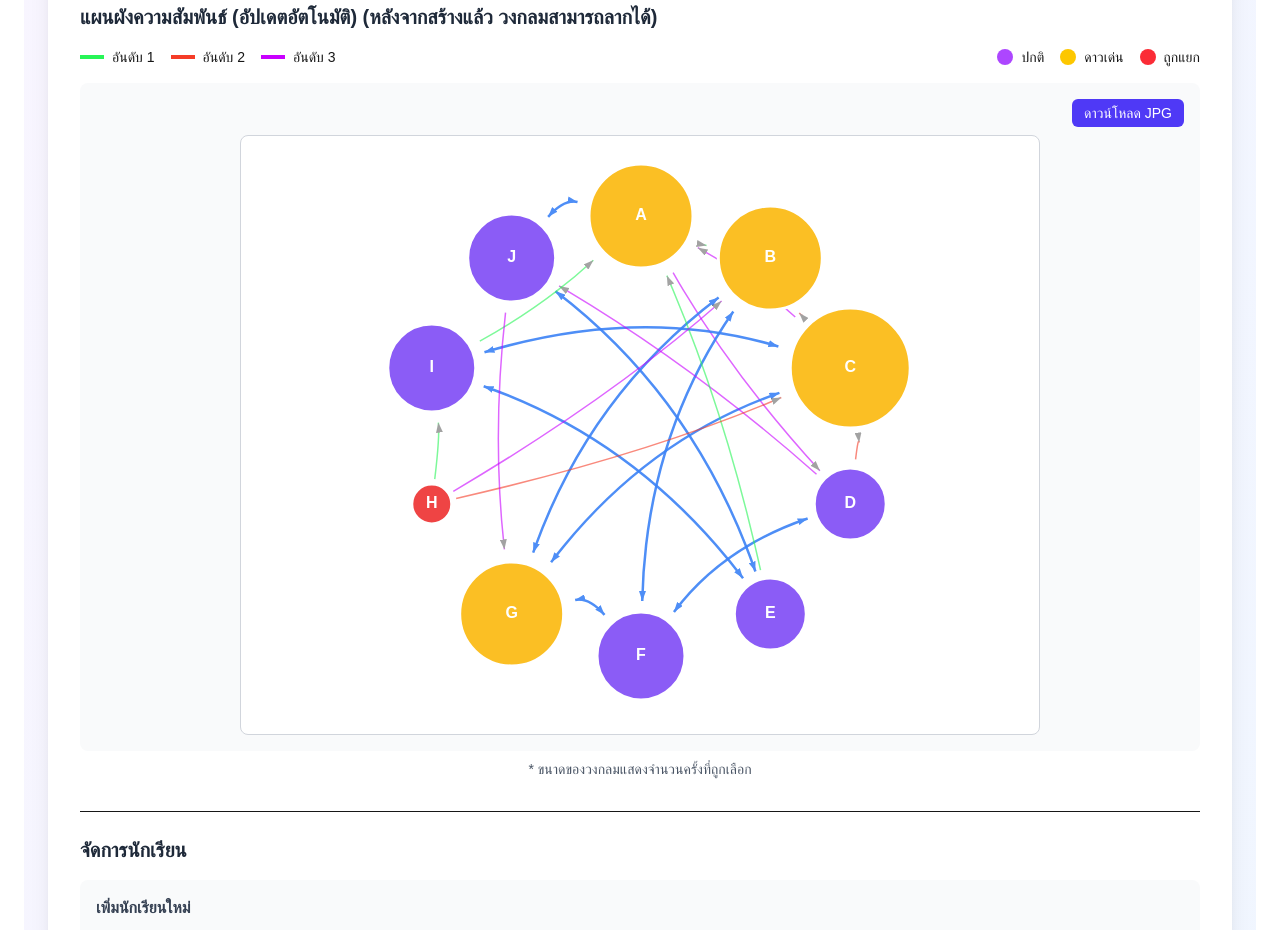
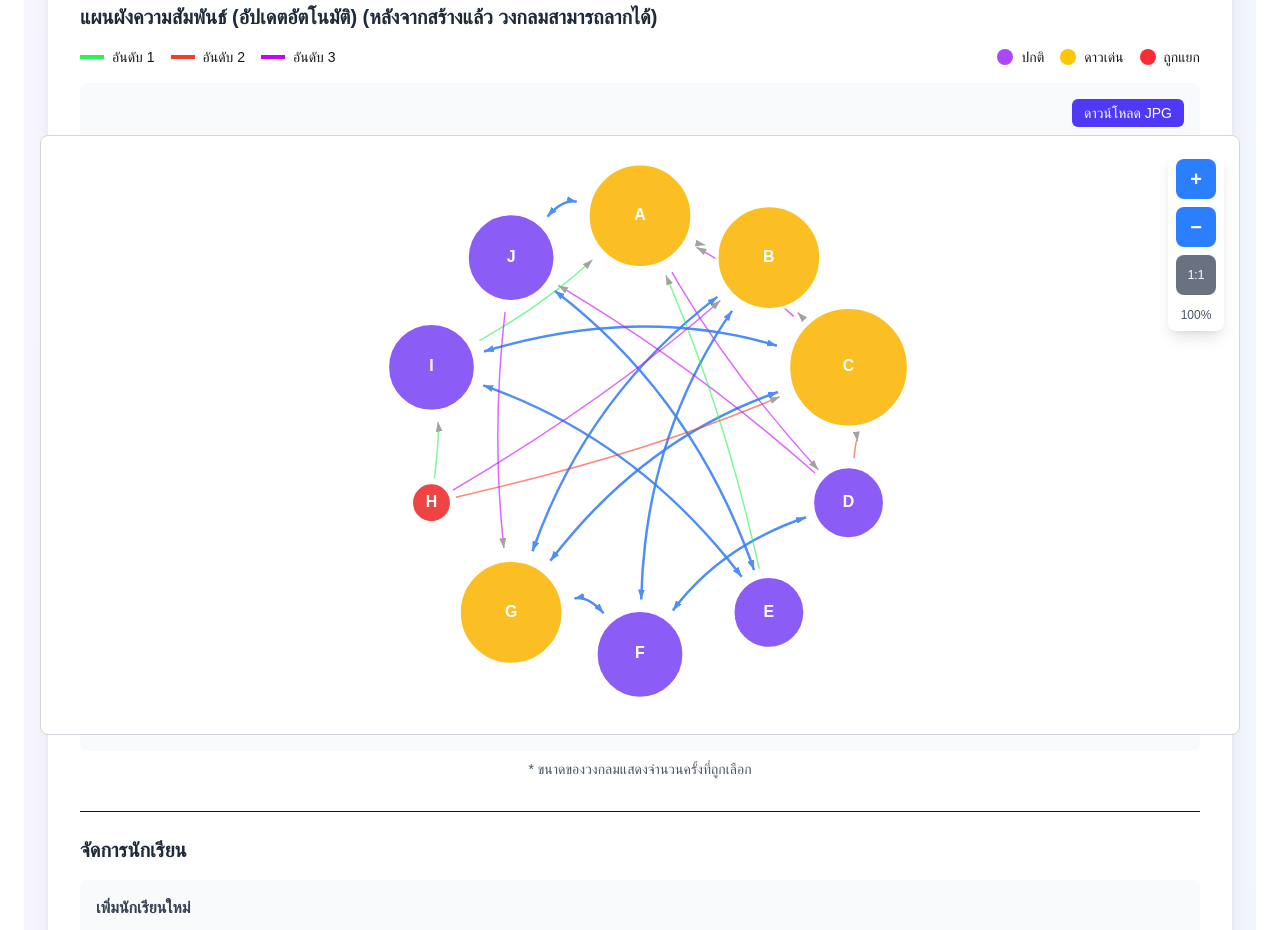
Before and after one commit to ffoster007/Socigram, a Next.js app: page / in a window 1280 px wide. Shown: the part 980-1910 px from the top of the page. Built offline with nearby package versions, Linux system fonts and the light colour scheme.

Commit message:
Zomm out and max width

```diff
--- a/app/components/SociogramGraph.tsx
+++ b/app/components/SociogramGraph.tsx
@@ -30,11 +30,17 @@ const SociogramGraph: React.FC<Props> = ({
   selections,
   positions,
   receivedCount,
-  svgRef
-  , onUpdatePosition
+  svgRef,
+  onUpdatePosition
 }) => {
   // ref to track currently dragged node id
   const draggingRef = React.useRef<string | null>(null);
+
+  // state สำหรับ pan และ zoom
+  const [viewBox, setViewBox] = React.useState({ x: 0, y: 0, width: 800, height: 600 });
+  const [zoom, setZoom] = React.useState(1);
+  const [isPanning, setIsPanning] = React.useState(false);
+  const panStartRef = React.useRef<{ x: number, y: number } | null>(null);
 
   // helper: convert client coordinates to SVG coordinates
   const clientToSvgPoint = React.useCallback((clientX: number, clientY: number) => {
@@ -49,6 +55,70 @@ const SociogramGraph: React.FC<Props> = ({
     const transformed = pt.matrixTransform(inverse);
     return { x: transformed.x, y: transformed.y };
   }, [svgRef]);
+
+  // จัดการ zoom ด้วยปุ่ม
+  const handleZoom = React.useCallback((direction: 'in' | 'out') => {
+    const svg = svgRef.current;
+    if (!svg) return;
+
+    const delta = direction === 'in' ? 0.2 : -0.2;
+    const newZoom = Math.min(Math.max(0.1, zoom + delta), 5);
+
+    // zoom ไปที่ตรงกลาง canvas
+    const rect = svg.getBoundingClientRect();
+    const centerX = rect.width / 2;
+    const centerY = rect.height / 2;
+
+    // แปลงเป็นพิกัด SVG
+    const svgX = viewBox.x + (centerX / rect.width) * viewBox.width;
+    const svgY = viewBox.y + (centerY / rect.height) * viewBox.height;
+
+    // คำนวณ viewBox ใหม่โดยให้จุดกลางอยู่ที่เดิม
+    const scale = zoom / newZoom;
+    const newWidth = viewBox.width * scale;
+    const newHeight = viewBox.height * scale;
+    const newX = svgX - (centerX / rect.width) * newWidth;
+    const newY = svgY - (centerY / rect.height) * newHeight;
+
+    setZoom(newZoom);
+    setViewBox({ x: newX, y: newY, width: newWidth, height: newHeight });
+  }, [zoom, viewBox, svgRef]);
+
+  // รีเซ็ต zoom
+  const handleResetZoom = React.useCallback(() => {
+    setZoom(1);
+    setViewBox({ x: 0, y: 0, width: 800, height: 600 });
+  }, []);
+
+  // จัดการ panning
+  const handlePanStart = React.useCallback((e: React.PointerEvent<SVGSVGElement>) => {
+    // เช็คว่าไม่ได้คลิกที่โหนด
+    if ((e.target as SVGElement).tagName === 'circle') return;
+
+    setIsPanning(true);
+    const svgPoint = clientToSvgPoint(e.clientX, e.clientY);
+    panStartRef.current = svgPoint;
+  }, [clientToSvgPoint]);
+
+  const handlePanMove = React.useCallback((e: React.PointerEvent<SVGSVGElement>) => {
+    if (!isPanning || !panStartRef.current) return;
+
+    const svgPoint = clientToSvgPoint(e.clientX, e.clientY);
+    const dx = panStartRef.current.x - svgPoint.x;
+    const dy = panStartRef.current.y - svgPoint.y;
+
+    setViewBox(prev => ({
+      ...prev,
+      x: prev.x + dx,
+      y: prev.y + dy
+    }));
+  }, [isPanning, clientToSvgPoint]);
+
+  const handlePanEnd = React.useCallback(() => {
+    setIsPanning(false);
+    panStartRef.current = null;
+  }, []);
+
   // สร้างฟังก์ชันสำหรับคำนวณเส้นโค้ง
   const createCurvePath = (
     from: Position,
@@ -83,7 +153,7 @@ const SociogramGraph: React.FC<Props> = ({
     const nodeRadiusFrom = 20 + (receivedCount[fromId] || 0) * 10;
 
     // offset เพื่อให้ลูกศรไม่จมลงในวงกลมของโหนด
-  const arrowOffset = 5; // ปรับได้ตามขนาด marker
+    const arrowOffset = 5;
 
     // ให้เส้นเริ่ม/สิ้นสุดที่ขอบวงกลมของโหนด โดยเลื่อนออกไปอีกเล็กน้อยเพื่อเผื่อลูกศร
     const startAngle = Math.atan2(from.y - controlY, from.x - controlX);
@@ -98,7 +168,50 @@ const SociogramGraph: React.FC<Props> = ({
   };
 
   return (
-    <svg ref={svgRef} width="800" height="600" className="border border-gray-300 rounded-lg bg-white">
+    <div className="relative">
+      {/* ปุ่มควบคุม Zoom */}
+      <div className="absolute top-4 right-4 z-10 flex flex-col gap-2 bg-white rounded-lg shadow-lg p-2">
+        <button
+          onClick={() => handleZoom('in')}
+          className="w-10 h-10 flex items-center justify-center bg-blue-500 hover:bg-blue-600 text-white rounded-lg transition-colors font-bold text-xl"
+          title="Zoom In"
+        >
+          +
+        </button>
+        <button
+          onClick={() => handleZoom('out')}
+          className="w-10 h-10 flex items-center justify-center bg-blue-500 hover:bg-blue-600 text-white rounded-lg transition-colors font-bold text-xl"
+          title="Zoom Out"
+        >
+          −
+        </button>
+        <button
+          onClick={handleResetZoom}
+          className="w-10 h-10 flex items-center justify-center bg-gray-500 hover:bg-gray-600 text-white rounded-lg transition-colors text-xs"
+          title="Reset Zoom"
+        >
+          1:1
+        </button>
+        <div className="text-center text-xs text-gray-600 mt-1">
+          {Math.round(zoom * 100)}%
+        </div>
+      </div>
+
+      <svg
+        ref={svgRef}
+        width="1200"
+        height="600"
+        viewBox={`${viewBox.x} ${viewBox.y} ${viewBox.width} ${viewBox.height}`}
+        className="border border-gray-300 rounded-lg bg-white"
+        style={{
+          cursor: isPanning ? 'grabbing' : 'grab',
+          touchAction: 'none'
+        }}
+        onPointerDown={handlePanStart}
+        onPointerMove={handlePanMove}
+        onPointerUp={handlePanEnd}
+        onPointerLeave={handlePanEnd}
+      >
       <defs>
         <marker
           id="arrowhead"
@@ -204,7 +317,9 @@ const SociogramGraph: React.FC<Props> = ({
               stroke="#fff"
               strokeWidth="3"
               className="cursor-pointer hover:opacity-80 transition-opacity"
+              style={{ cursor: 'pointer' }}
               onPointerDown={(e) => {
+                e.stopPropagation(); // ป้องกันไม่ให้เรียก pan
                 // start dragging
                 const target = e.currentTarget as SVGCircleElement;
                 draggingRef.current = student.id;
@@ -250,6 +365,7 @@ const SociogramGraph: React.FC<Props> = ({
         );
       })}
       </svg>
+    </div>
   );
 };
 
```
Lines whose indentation alone changed are shown as unchanged.
